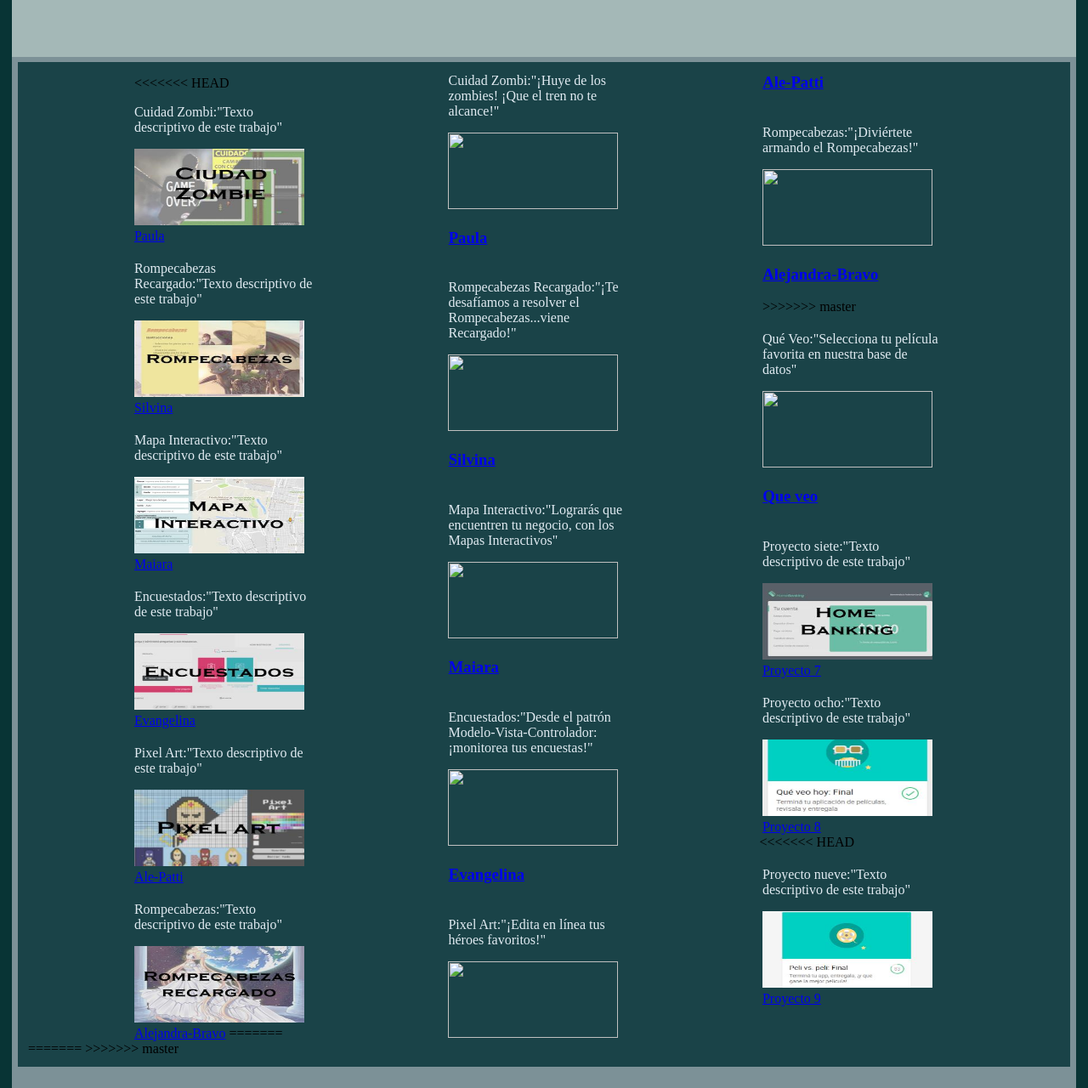
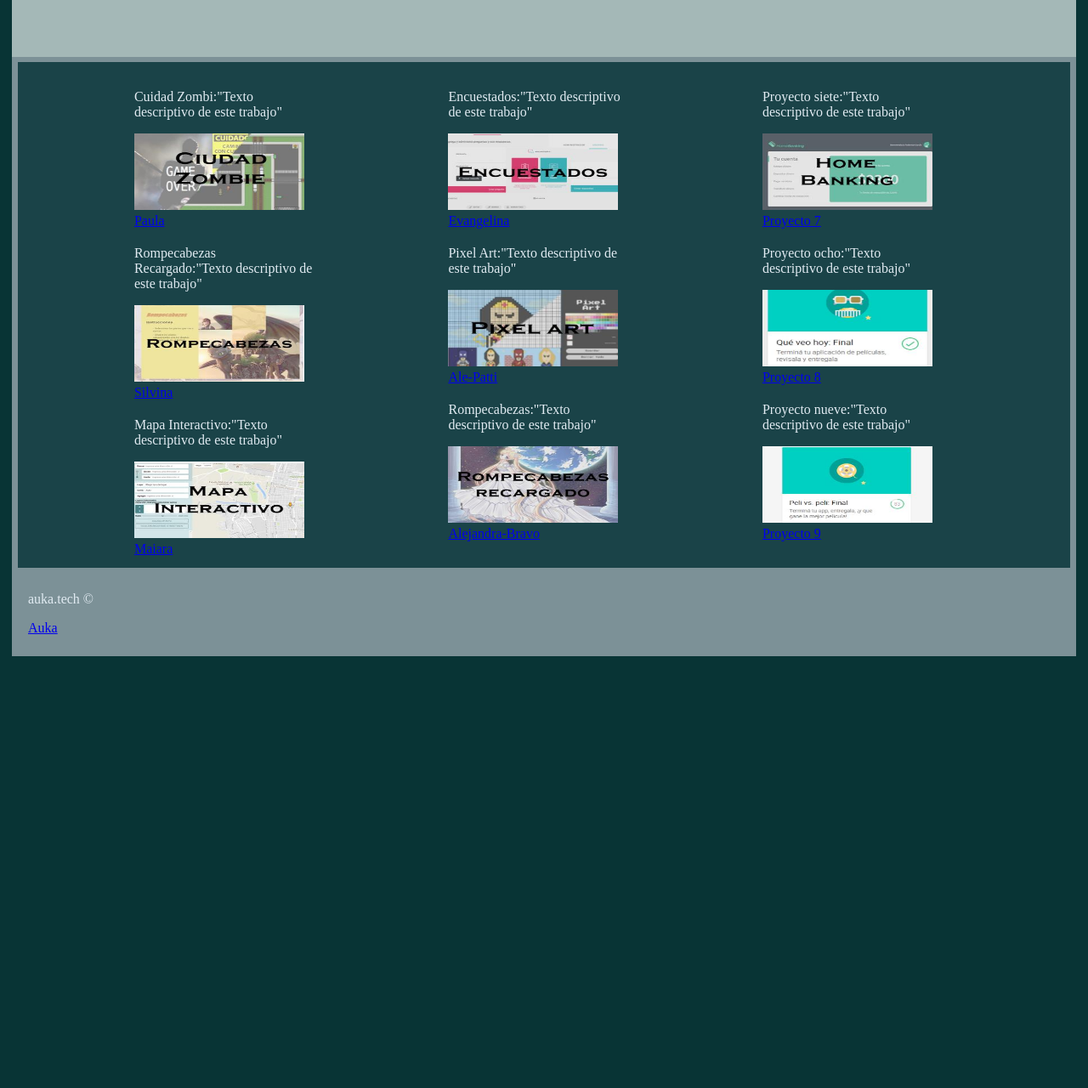
Before and after one commit to sapuru/portfolioComun-Auka, a plain HTML site: page index.html in a window 1280 px wide. Shown: the part 216-1496 px from the top of the page at 85% size. After the commit the page ends 1008 px from the top, so only its background shows below. Drawn offline with Linux system fonts and the light colour scheme.

Commit message:
Revert "cambios html"
This reverts commit c1e0c96a33f6e6498f5f4032900dd9044002c4e3, reversing
changes made to 4523d09b8dff80b1a5118cabdf1cfc80bfd05fe0.

```diff
--- a/index.html
+++ b/index.html
@@ -8,15 +8,14 @@
 
 	<body>
 		<header>
-			<h1>¡Auka te muestra sus producciones!</h1>
-		  <h2>Diseñaremos tu página web. Muestra al mundo tu empresa, negocio, proyectos...</h2>
+			<h1>Título; textos por Ale Patti</h1>
+		  <h2>Título secundario; textos por Ale Patti</h2>
 		</header>
 
 		<main>
 			<section>
 				<div id="grid">
 				<div class="proyectos">
-<<<<<<< HEAD
 					<p>Cuidad Zombi:"Texto descriptivo de este trabajo"</p>
 					<img src="images/zombie.jpg" <h3><a href="/portfolio/Ciudad_zombie-COLQUE/juego.html">Paula</a></h3>
 
@@ -51,56 +50,12 @@
 					<img src="images/rompecabezas-rec.jpg" <h3><a href="/porfolio/Rompecabezas_Recargado/juego.html">Alejandra-Bravo</a></h3>
 
 
-=======
-					<p>Cuidad Zombi:"¡Huye de los zombies! ¡Que el tren no te alcance!"</p>
-					<img src="#">
-	    		<h3><a href="/portfolio/Ciudad_zombie-COLQUE/juego.html">Paula</a></h3>
 				</div>
-
-				<div class="proyectos">
-					<p>Rompecabezas Recargado:"¡Te desafíamos a resolver el Rompecabezas...viene Recargado!"</p>
-					<img src="#">
-					<h3><a href="/portfolio/Rompecabezas-Lasar/juego.html">Silvina</a></h3>
-			    	</div>
-
-				<div class="proyectos">
-					<p>Mapa Interactivo:"Lograrás que encuentren tu negocio, con los Mapas Interactivos"</p>
-					<img src="#">
-					<h3><a href="/portfolio/MapaInteractivoPorMaiaraCercasi/index.html">Maiara</a></h3>
-	   			</div>
-
-				<div class="proyectos">
-					<p>Encuestados:"Desde el patrón Modelo-Vista-Controlador: ¡monitorea tus encuestas!"</p>
-					<img src="#">
-	    		<h3><a href="/portfolio/evangelina_oviedo_encuestados/index.html">Evangelina</a></h3>
-				</div>
-
-				<div class="proyectos">
-					<p>Pixel Art:"¡Edita en línea tus héroes favoritos!"</p>
-					<img src="#">
-					<h3><a href="/portfolio/AlePatti-Pixel-Art/index.html">Ale-Patti</a></h3>
-	    			</div>
-
-				<div class="proyectos">
-					<p>Rompecabezas:"¡Diviértete armando el Rompecabezas!"</p>
-					<img src="#">
-					<h3><a href="/porfolio/Rompecabezas_Recargado/juego.html">Alejandra-Bravo</a></h3>
->>>>>>> master
-				</div>
-
-				<div class="proyectos">
-					<p>Qué Veo:"Selecciona tu película favorita en nuestra base de datos"</p>
-					<img src="#">
-					<h3><a href="#">Que veo</a></h3>
-				</div>
-
-
 				<div class="proyectos">
 					<p>Proyecto siete:"Texto descriptivo de este trabajo"</p>
 					<img src="images/homebanking.jpg" <h3><a href="#">Proyecto 7</a></h3>
 
 				</div>
-
 
 				<div class="proyectos">
 					<p>Proyecto ocho:"Texto descriptivo de este trabajo"</p>
@@ -108,15 +63,12 @@
 
 				</div>
 
-<<<<<<< HEAD
 				<div class="proyectos">
 					<p>Proyecto nueve:"Texto descriptivo de este trabajo"</p>
 					<img src="images/peliVspeli.jpg" <h3><a href="#">Proyecto 9</a></h3>
 
 				</div>
 			</div>
-=======
->>>>>>> master
 			</section>
 
 		<footer>
```
